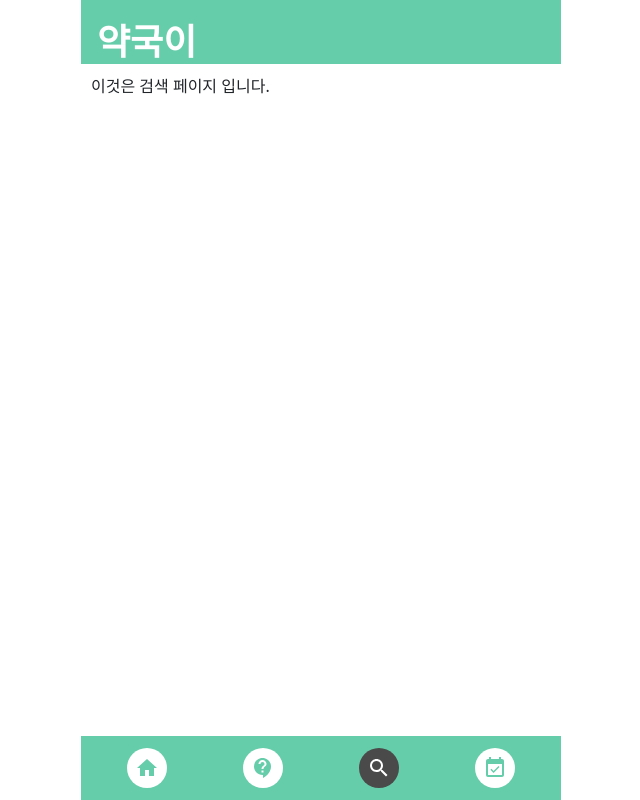
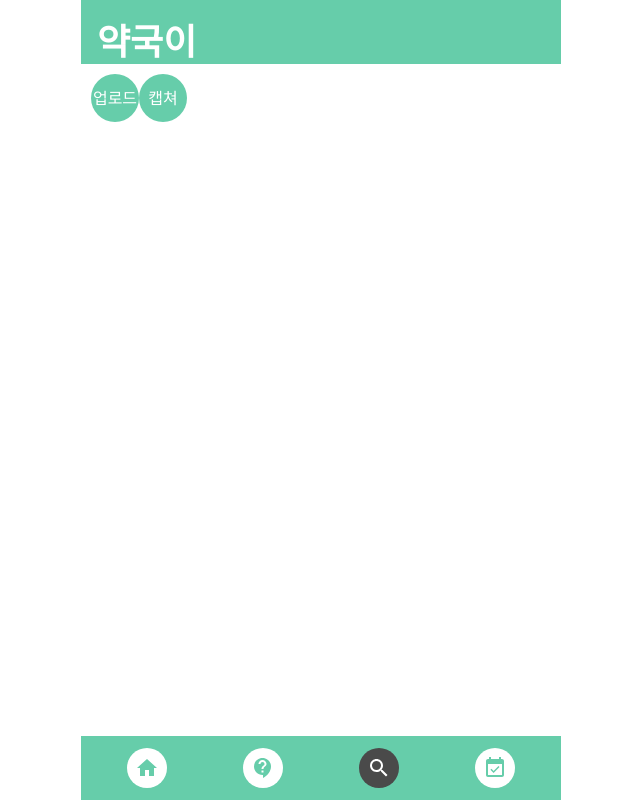
Before and after one commit to AI-X-4-A1/Yaggugi-frontend, a React (Create React App) app: page /search in a window 1280 px wide. Shown: the whole page, without its empty margins (319-959 px from the left). Built offline with nearby package versions, Linux system fonts and the light colour scheme.

Commit message:
Comment:구현해야되는 부분 주석으로 추가

```diff
--- a/src/pages/search.jsx
+++ b/src/pages/search.jsx
@@ -1,9 +1,62 @@
-import React from "react";
+import axios from "axios";
+import React, { useState } from "react";
 
-function search() {
-    return (
-        <div> 이것은 검색 페이지 입니다.</div>
-    )
+function Search() {
+  const [image, setImage] = useState(null);
+  const [previewUrl, setPreviewUrl] = useState(null);
+  const [bytecode, setBytecode] = useState(null);
+  const [result, setResult] = useState([])
+  const handleImageChange = (e) => {
+    const file = e.target.files[0];
+    if (file) {
+      setImage(file);
+      setPreviewUrl(URL.createObjectURL(file));
+    }
+    axios.post(`http://localhost:8012/ocr`, image, {withCredentials : true})
+    .then((resp)=>{
+      setResult(resp.data?.ocr_result)
+      console.log(result)
+    }).catch((error)=>{console.log(error)})
+  };
+
+  const handleWebCam = () => {
+    // 프론트에서 캡쳐 코드 >> 결과 이미지를 ocr api로 요청
+    // handleImageChange와 동일한 데이터 양식으로 요청 보내기
+    // axios.post(`http://localhost:8012/ocr`, image, {withCredentials : true})
+    // .then((resp)=>{
+    //   setResult(resp.data?.ocr_result)
+    //   console.log(result)
+    // }).catch((error)=>{console.log(error)})
+  }
+
+  // 1. 프론트에서 화면 일부분 캡쳐 기능 구현
+  // 2. 데이터 변환을 해서 ocr api로 전송하기
+  // 3. 응답을 받아서 프론트에서 결과 보여주기
+  // 4. git에 올려서 확인
+
+  // +다 되면 추가 기능 구현
+  // 1. 웹캠에 접근해서 캡쳐 기능 구현
+  // 2. 위와 동일
+
+
+  return (
+    <div style={{ textAlign: "center" }}>
+        <div style={{display : "flex"}}>
+            <label htmlFor="uploadimg" style={{width : "48px", height : "48px", borderRadius : "48px", backgroundColor : "#66cdaa", whiteSpace : "nowrap", display : "flex", alignItems : "center", justifyContent : "center", color : "white"}}>업로드</label>
+            <input type="file" accept="image/*" onChange={handleImageChange} style={{display : "none", width : "0px", height : "0px"}} id="uploadimg"/>
+            <div style={{width : "48px", height : "48px", borderRadius : "48px", backgroundColor : "#66cdaa", whiteSpace : "nowrap", display : "flex", alignItems : "center", justifyContent : "center", color : "white"}} onClick={handleWebCam}>캡쳐</div>
+        </div>
+        {previewUrl && (
+          <div style={{ marginTop: "20px" }}>
+            <img
+              src={previewUrl}
+              alt="미리보기 이미지"
+              style={{ width: "100%", height: "auto", borderRadius: "8px" }}
+            />
+          </div>
+        )}
+    </div>
+  );
 }
 
-export default search
+export default Search
```
